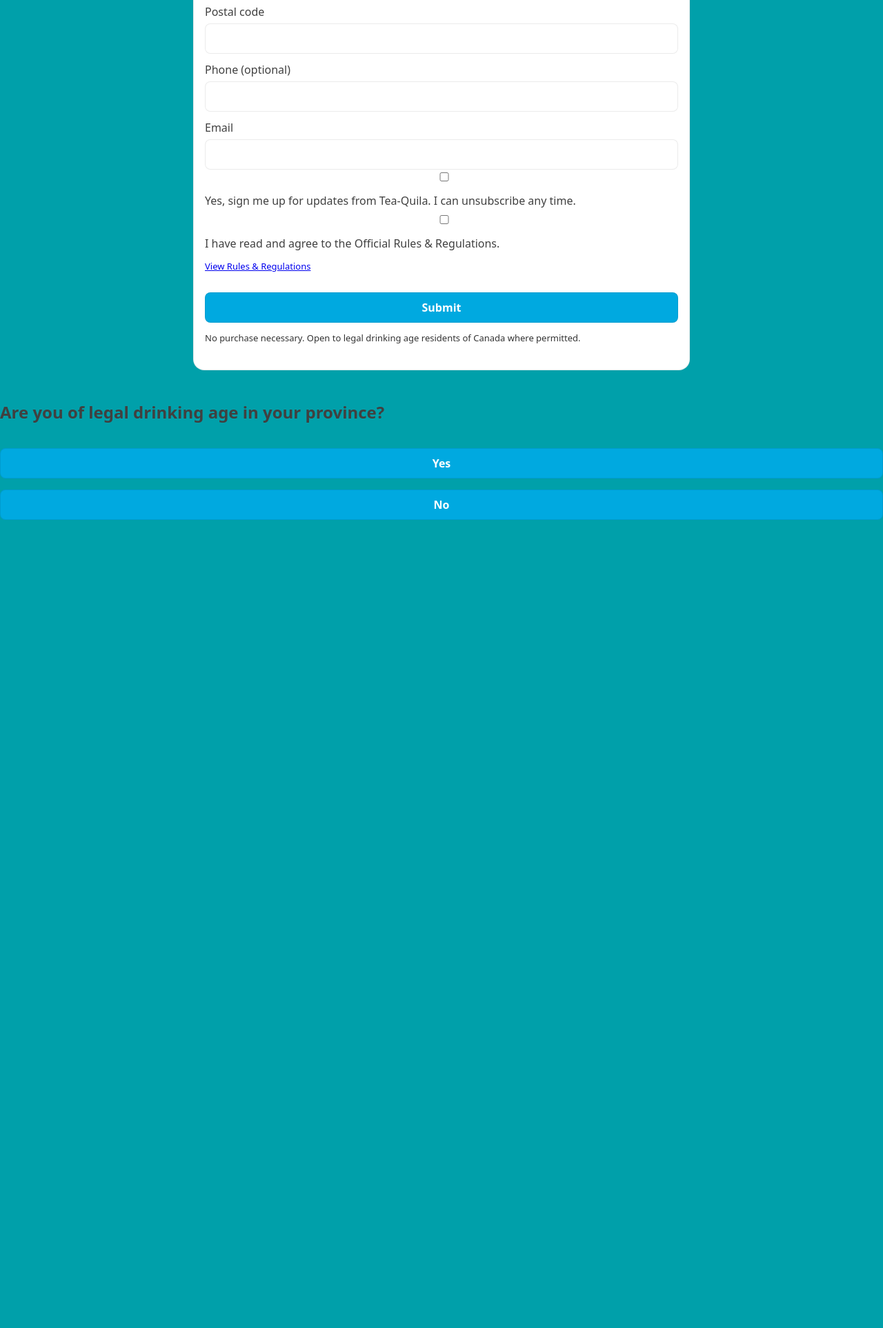
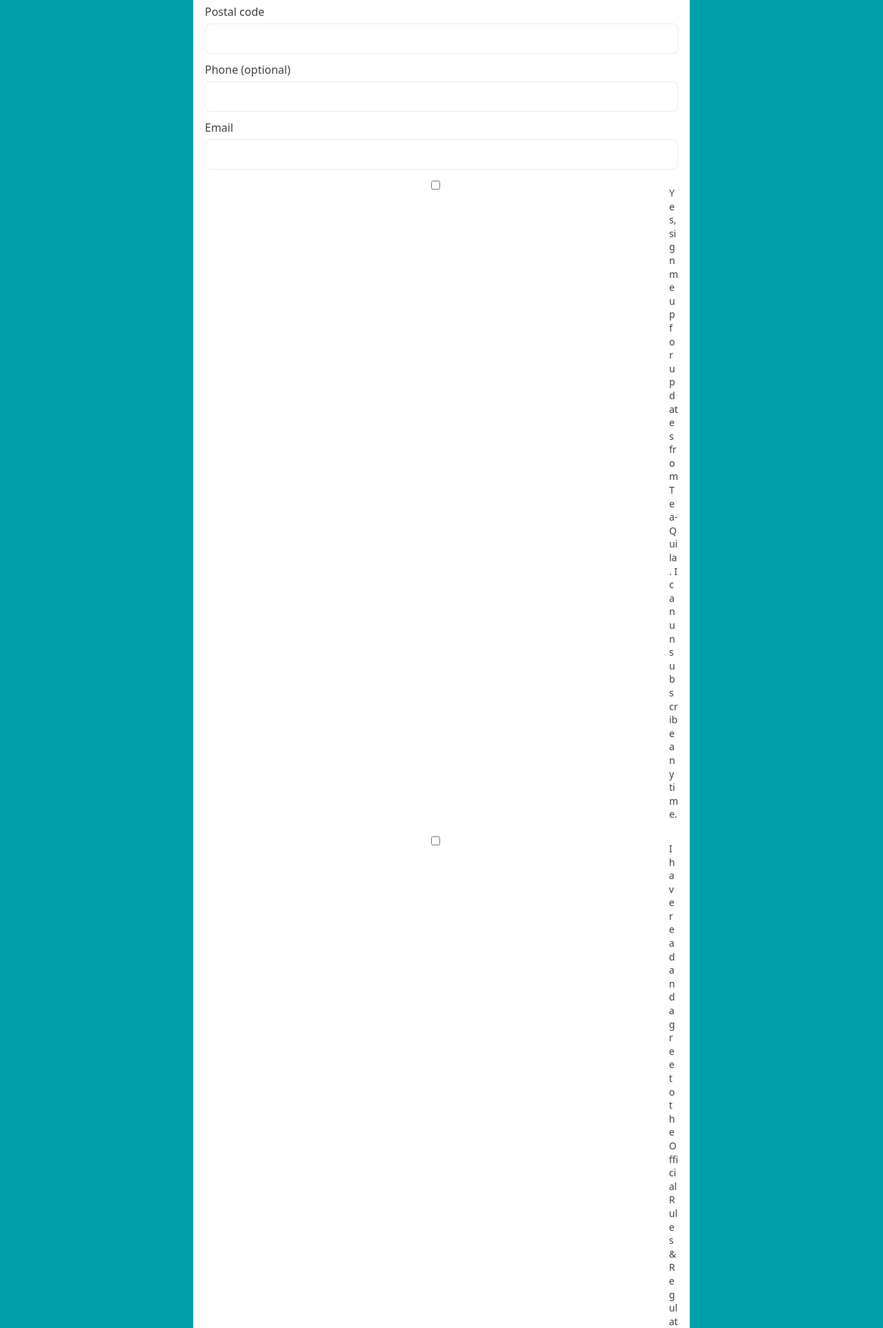
Before and after one commit to fhajiyev777/tea-quila-contest, a Flask app: page / in a window 1280 px wide. Shown: the part 562-2488 px from the top of the page at 69% size. Before the commit the page ends 1316 px from the top, so only its background shows below. Run offline with Flask 3, Linux system fonts and the light colour scheme.

Commit message:
Update style.css

```diff
--- a/static/style.css
+++ b/static/style.css
@@ -96,3 +96,24 @@ button:hover { background:#008ec2 }
   white-space: normal !important;
   word-break: break-word !important;
 }
+/* clean checkbox alignment */
+.checkbox-group {
+  display: flex;
+  align-items: flex-start;
+  margin: 12px 0;
+  width: 100%;
+}
+
+.checkbox-group input[type="checkbox"] {
+  margin-top: 4px;
+  margin-right: 8px;
+}
+
+.checkbox-group label {
+  flex: 1;
+  text-align: left;
+  line-height: 1.4;
+  font-size: 14px;
+  white-space: normal;
+  word-break: break-word;
+}
```
